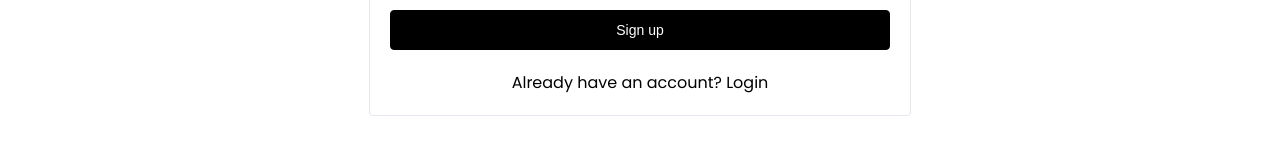
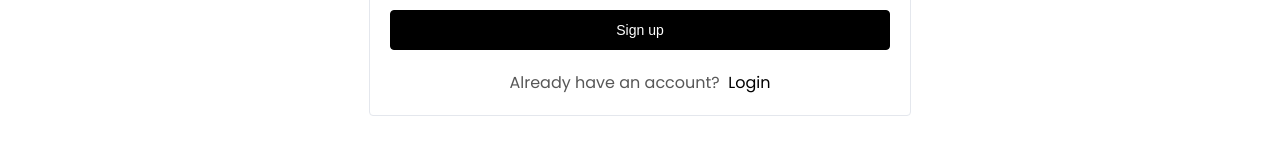
Before and after one commit to deekeso/act-ecommerce-batch2, a Vue app: page /sign-up in a window 1280 px wide. Shown: the part 517-677 px from the top of the page. Built offline with nearby package versions, Linux system fonts and the light colour scheme.

Commit message:
bug fix: change the router link design

```diff
--- a/src/components/auth/AuthForm.vue
+++ b/src/components/auth/AuthForm.vue
@@ -33,12 +33,14 @@
       <el-button color="black" native-type="submit" size="large">
         {{ btnLabel }}
       </el-button>
-      <router-link v-if="mode === 'login'" class="justify-center" to="/sign-up" style="margin-top: 20px">
-        Don't have an Account? <span style="margin-left: 4px">Sign up</span>
-      </router-link>
-      <router-link v-if="mode === 'signup'" class="justify-center" to="/login" style="margin-top: 20px"
-        >Already have an account? Login</router-link
-      >
+      <div v-if="mode === 'login'" class="justify-center" style="margin-top: 20px">
+        <span> Don't have an Account? &nbsp;</span>
+        <router-link to="/sign-up">Sign up</router-link>
+      </div>
+      <div v-if="mode === 'signup'" class="justify-center" style="margin-top: 20px">
+        <span>Already have an account? &nbsp;</span>
+        <router-link to="/login"> Login</router-link>
+      </div>
     </el-form>
   </el-card>
 </template>
@@ -70,7 +72,7 @@ const emit = defineEmits(['on-submit'])
 const rules = reactive<FormRules<RuleForm>>({
   email: [{ validator: emailValidator, trigger: 'blur' }],
   password: [{ validator: mode === 'login' ? normalValidator('password') : validateStrongPassword, trigger: 'blur' }],
-  confirmPassword: [{ validator: matchPassword(() => ruleForm.password), trigger: 'blur' }],
+  confirmPassword: [{ validator: matchPassword(() => ruleForm.password ?? ''), trigger: 'blur' }],
 })
 
 const submitForm = async (formEl: FormInstance | undefined) => {
@@ -87,6 +89,10 @@ const submitForm = async (formEl: FormInstance | undefined) => {
 </script>
 
 <style scoped>
+a {
+  text-decoration: none;
+  color: black;
+}
 .heading {
   margin-bottom: 12px;
 }
@@ -114,12 +120,6 @@ const submitForm = async (formEl: FormInstance | undefined) => {
   justify-content: end;
 }
 
-.justify-center,
-.justify-end a {
-  text-decoration: none;
-  color: black;
-}
-
 @media (max-width: 600px) {
   .el-form {
     padding: 12px;
```
